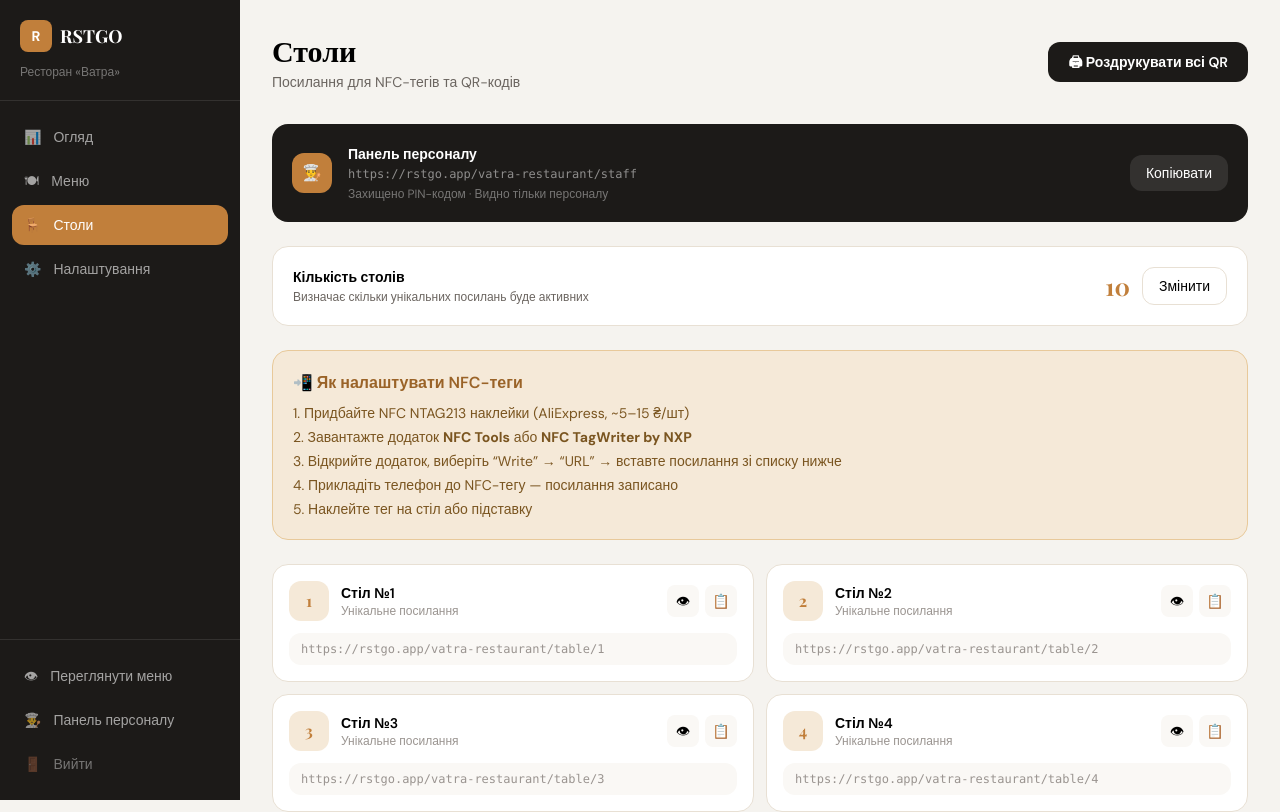
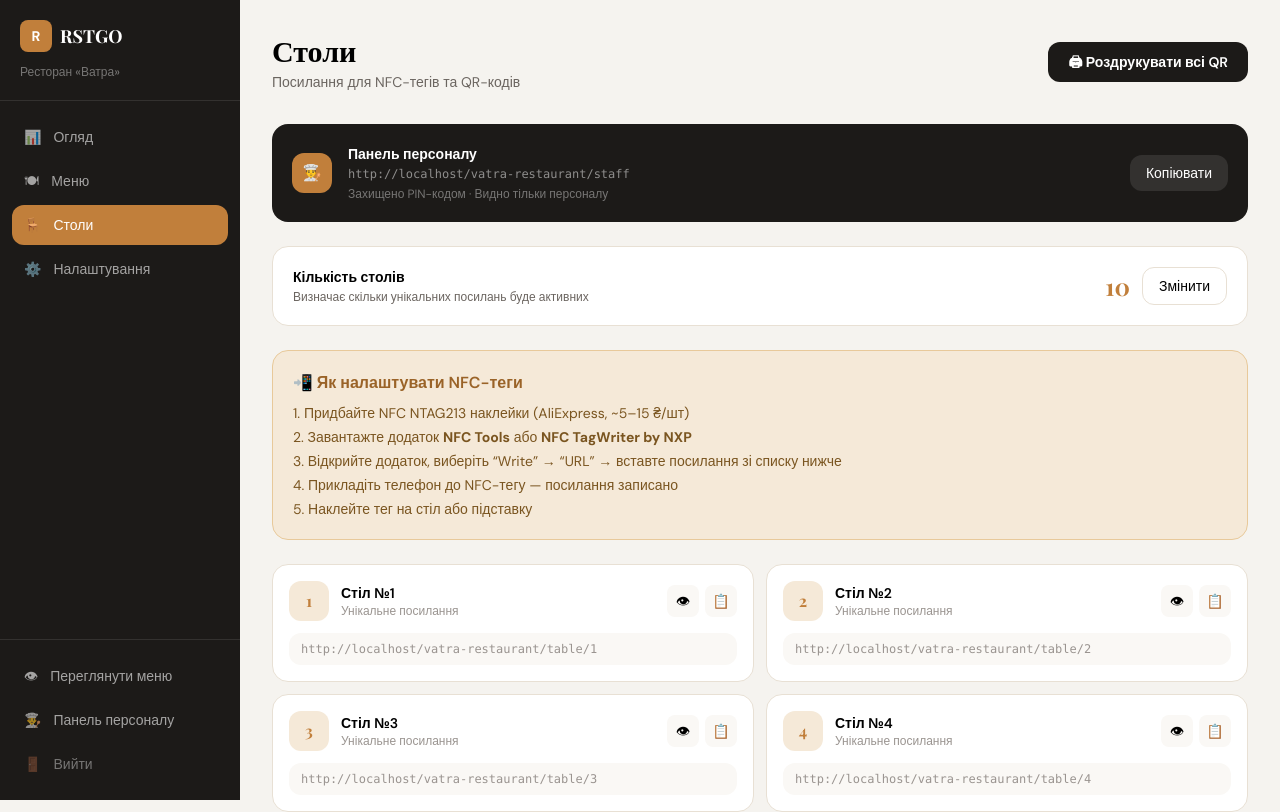
Before and after one commit to deardot349-glitch/rstgo, a Next.js app: page /dashboard/tables in a window 1280 px wide. Shown: the top 812 px of the page. Built offline with nearby package versions, Linux system fonts and the light colour scheme; a web font is replaced by a local one.

Commit message:
fix: use dynamic URL for table links

```diff
--- a/app/dashboard/tables/page.tsx
+++ b/app/dashboard/tables/page.tsx
@@ -1,5 +1,5 @@
 'use client'
-import { useState } from 'react'
+import { useState, useEffect } from 'react'
 
 const TABLE_COUNT = 10
 const SLUG = 'vatra-restaurant'
@@ -9,9 +9,14 @@ export default function TablesPage() {
   const [tableCount, setTableCount] = useState(TABLE_COUNT)
   const [editingCount, setEditingCount] = useState(false)
   const [tempCount, setTempCount] = useState(String(TABLE_COUNT))
+  const [baseUrl, setBaseUrl] = useState('')
 
-  const tableUrl = (n: number) => `https://rstgo.app/${SLUG}/table/${n}`
-  const staffUrl = `https://rstgo.app/${SLUG}/staff`
+  useEffect(() => {
+    setBaseUrl(window.location.origin)
+  }, [])
+
+  const tableUrl = (n: number) => `${baseUrl}/${SLUG}/table/${n}`
+  const staffUrl = `${baseUrl}/${SLUG}/staff`
 
   const copyUrl = async (url: string, tableNum: number) => {
     await navigator.clipboard.writeText(url)
@@ -27,7 +32,6 @@ export default function TablesPage() {
 
   return (
     <div className="px-6 py-8 max-w-5xl mx-auto">
-      {/* Header */}
       <div className="flex items-center justify-between mb-8">
         <div>
           <h1 className="font-display text-3xl font-bold mb-1">Столи</h1>
@@ -39,12 +43,11 @@ export default function TablesPage() {
         </button>
       </div>
 
-      {/* Staff link */}
       <div className="bg-[#1C1A18] rounded-2xl p-5 mb-6 flex items-center gap-4">
         <div className="w-10 h-10 bg-[#C17F3B] rounded-xl flex items-center justify-center text-white font-bold shrink-0">👨‍🍳</div>
         <div className="flex-1 min-w-0">
           <div className="text-white font-semibold text-sm mb-0.5">Панель персоналу</div>
-          <div className="text-white/50 text-xs font-mono truncate">{staffUrl}</div>
+          <div className="text-white/50 text-xs font-mono truncate">{staffUrl || 'завантаження...'}</div>
           <div className="text-white/40 text-xs mt-1">Захищено PIN-кодом · Видно тільки персоналу</div>
         </div>
         <button onClick={() => navigator.clipboard.writeText(staffUrl)}
@@ -53,7 +56,6 @@ export default function TablesPage() {
         </button>
       </div>
 
-      {/* Table count control */}
       <div className="bg-white border border-[#E8E0D4] rounded-2xl p-5 mb-6 flex items-center gap-4">
         <div className="flex-1">
           <div className="font-semibold text-sm mb-0.5">Кількість столів</div>
@@ -78,7 +80,6 @@ export default function TablesPage() {
         )}
       </div>
 
-      {/* NFC Instructions */}
       <div className="bg-[#F5E9D8] border border-[#E8C99A] rounded-2xl p-5 mb-6">
         <div className="font-semibold text-[#9A6328] mb-2">📲 Як налаштувати NFC-теги</div>
         <ol className="text-sm text-[#7A5520] space-y-1 list-decimal list-inside">
@@ -90,7 +91,6 @@ export default function TablesPage() {
         </ol>
       </div>
 
-      {/* Tables grid */}
       <div className="grid sm:grid-cols-2 gap-3">
         {Array.from({ length: tableCount }, (_, i) => i + 1).map(n => {
           const url = tableUrl(n)
@@ -105,18 +105,17 @@ export default function TablesPage() {
                 </div>
                 <div className="flex gap-1.5">
                   <a href={url} target="_blank" rel="noreferrer"
-                    className="w-8 h-8 rounded-lg bg-[#FAF8F5] hover:bg-[#F0E8DC] flex items-center justify-center text-sm transition-colors" title="Відкрити">
+                    className="w-8 h-8 rounded-lg bg-[#FAF8F5] hover:bg-[#F0E8DC] flex items-center justify-center text-sm transition-colors">
                     👁
                   </a>
                   <button onClick={() => copyUrl(url, n)}
-                    className={`w-8 h-8 rounded-lg flex items-center justify-center text-sm transition-all ${isCopied ? 'bg-[#3A7D58] text-white' : 'bg-[#FAF8F5] hover:bg-[#F0E8DC]'}`}
-                    title="Копіювати">
+                    className={`w-8 h-8 rounded-lg flex items-center justify-center text-sm transition-all ${isCopied ? 'bg-[#3A7D58] text-white' : 'bg-[#FAF8F5] hover:bg-[#F0E8DC]'}`}>
                     {isCopied ? '✓' : '📋'}
                   </button>
                 </div>
               </div>
               <div className="bg-[#FAF8F5] rounded-xl px-3 py-2">
-                <div className="text-xs font-mono text-[#9A9490] truncate">{url}</div>
+                <div className="text-xs font-mono text-[#9A9490] truncate">{url || 'завантаження...'}</div>
               </div>
             </div>
           )
```
